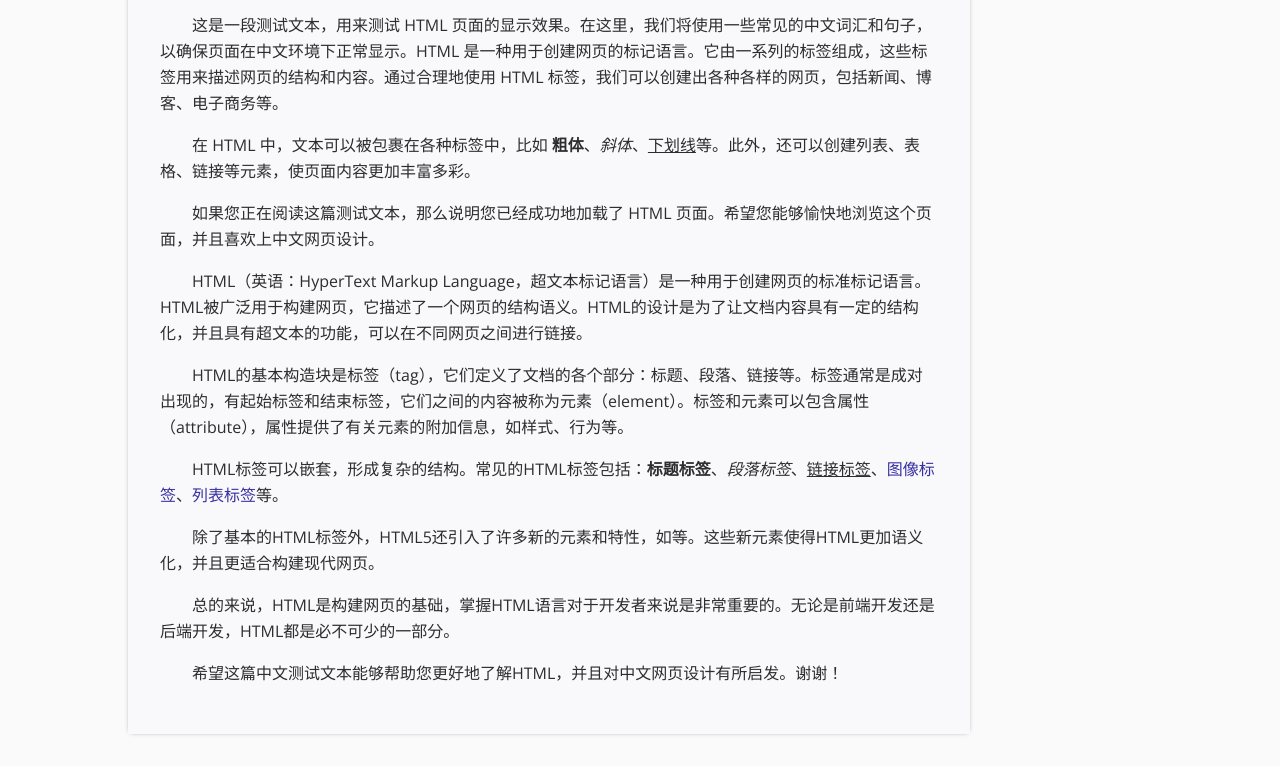
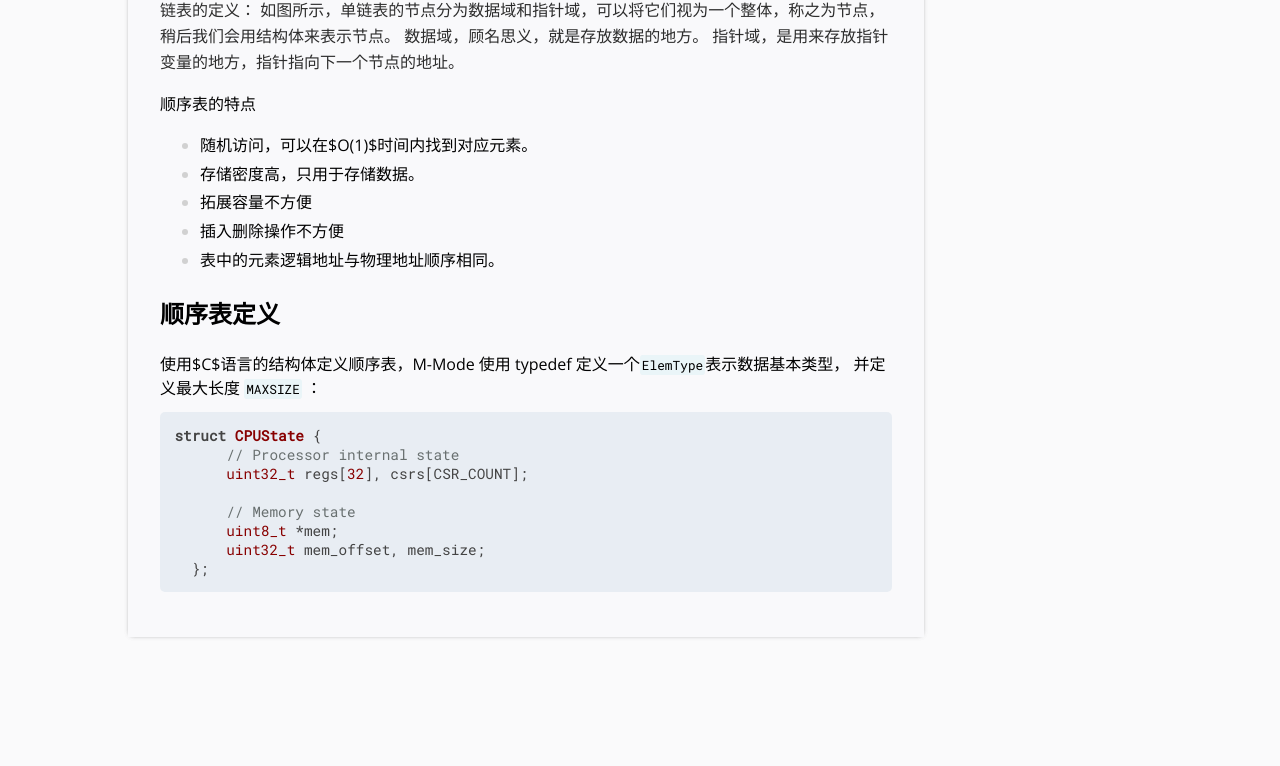
Before and after one commit to wulalacho/wulalacho.github.io, a plain HTML site: page posts/pages/中文测试.html in a window 1280 px wide. Shown: the part 159-925 px from the top of the page. After the commit the page ends 828 px from the top, so only its background shows below. Drawn offline with nearby package versions, Linux system fonts and the light colour scheme.

Commit message:
add content

```diff
--- a/assert/base.css
+++ b/assert/base.css
@@ -7,11 +7,6 @@
     font-family: 'Roboto Mono';
     size: 150%;
     src: url("/assert/fonts/RobotoMono-Regular.ttf");
-}
-
-@font-face {
-    font-family: 'kalam';
-    src: url("/assert/fonts/Kalam-Regular.ttf");
 }
 
 @font-face {
@@ -26,7 +21,7 @@ body {
     margin: 0;
 }
 .content {
-    width: 85ch;
+    width: 80ch;
     max-width: calc(100vw - 6em);
     margin: 2em auto 2em 8em;
     padding: 3rem 2rem 2rem 2rem;
--- a/posts/pages/中文测试.html
+++ b/posts/pages/中文测试.html
@@ -1,28 +1,56 @@
 <!DOCTYPE html>
 <html>
+
 <head>
   <title>之后的一些规划</title>
   <meta charset="utf-8">
   <meta content="width=device-width, initial-scale=0.6" name="viewport">
   <link href="../source/post.css" rel="stylesheet">
   <link rel="stylesheet" href="/assert/base.css">
+  <link rel="stylesheet" href="/posts/source/default.css">
+  <script src="https://cdnjs.cloudflare.com/ajax/libs/highlight.js/11.9.0/highlight.min.js"></script>
+
+  <script>hljs.highlightAll();</script>
 </head>
+
 <body>
   <div class="header">
     <span>Wulalacho's <a href="/index.html">Home Page</a></span>
     <span class="true-word">—— 努力感受生活的每一个瞬间</span>
   </div>
   <div class="content">
-      <h1>HTML 中文测试文本</h1>
-        <p>这是一段测试文本，用来测试 HTML 页面的显示效果。在这里，我们将使用一些常见的中文词汇和句子，以确保页面在中文环境下正常显示。HTML 是一种用于创建网页的标记语言。它由一系列的标签组成，这些标签用来描述网页的结构和内容。通过合理地使用 HTML 标签，我们可以创建出各种各样的网页，包括新闻、博客、电子商务等。</p>
-        <p>在 HTML 中，文本可以被包裹在各种标签中，比如 <strong>粗体</strong>、<em>斜体</em>、<u>下划线</u>等。此外，还可以创建列表、表格、链接等元素，使页面内容更加丰富多彩。</p>
-        <p>如果您正在阅读这篇测试文本，那么说明您已经成功地加载了 HTML 页面。希望您能够愉快地浏览这个页面，并且喜欢上中文网页设计。</p>
-        <p>HTML（英语：HyperText Markup Language，超文本标记语言）是一种用于创建网页的标准标记语言。HTML被广泛用于构建网页，它描述了一个网页的结构语义。HTML的设计是为了让文档内容具有一定的结构化，并且具有超文本的功能，可以在不同网页之间进行链接。</p>
-        <p>HTML的基本构造块是标签（tag），它们定义了文档的各个部分：标题、段落、链接等。标签通常是成对出现的，有起始标签和结束标签，它们之间的内容被称为元素（element）。标签和元素可以包含属性（attribute），属性提供了有关元素的附加信息，如样式、行为等。</p>
-        <p>HTML标签可以嵌套，形成复杂的结构。常见的HTML标签包括：<strong>标题标签</strong>、<em>段落标签</em>、<u>链接标签</u>、<a href="#">图像标签</a>、<a href="#">列表标签</a>等。</p>
-        <p>除了基本的HTML标签外，HTML5还引入了许多新的元素和特性，如等。这些新元素使得HTML更加语义化，并且更适合构建现代网页。</p>
-        <p>总的来说，HTML是构建网页的基础，掌握HTML语言对于开发者来说是非常重要的。无论是前端开发还是后端开发，HTML都是必不可少的一部分。</p>
-        <p>希望这篇中文测试文本能够帮助您更好地了解HTML，并且对中文网页设计有所启发。谢谢！</p>
+    <h2>数据结构笔记-链表</h2>
+
+    <p>链表的定义： 如图所示，单链表的节点分为数据域和指针域，可以将它们视为一个整体，称之为节点，稍后我们会用结构体来表示节点。
+      数据域，顾名思义，就是存放数据的地方。
+      指针域，是用来存放指针变量的地方，指针指向下一个节点的地址。</p>
+
+    顺序表的特点
+    <ul>
+      <li>
+        随机访问，可以在$O(1)$时间内找到对应元素。
+      </li>
+      <li>
+        存储密度高，只用于存储数据。
+      </li>
+      <li>拓展容量不方便</li>
+      <li>插入删除操作不方便</li>
+      <li>表中的元素逻辑地址与物理地址顺序相同。</li>
+    </ul>
+
+    <h2>顺序表定义</h2>
+    使用$C$语言的结构体定义顺序表，M-Mode
+    使用 typedef 定义一个<code>ElemType</code>表示数据基本类型，
+    并定义最大长度 <code>MAXSIZE</code> ：
+    <pre><code class="language-c">struct CPUState {
+      // Processor internal state
+      uint32_t regs[32], csrs[CSR_COUNT];
+
+      // Memory state
+      uint8_t *mem;
+      uint32_t mem_offset, mem_size;
+  };</code></pre>
   </div>
 </body>
+
 </html>
--- /dev/null
+++ b/posts/source/default.css
@@ -0,0 +1,120 @@
+pre code.hljs {
+  display: block;
+  overflow-x: auto;
+  padding: 1em
+}
+code.hljs {
+  padding: 3px 5px
+}
+/*!
+  Theme: Default
+  Description: Original highlight.js style
+  Author: (c) Ivan Sagalaev <maniac@softwaremaniacs.org>
+  Maintainer: @highlightjs/core-team
+  Website: https://highlightjs.org/
+  License: see project LICENSE
+  Touched: 2021
+*/
+/*
+This is left on purpose making default.css the single file that can be lifted
+as-is from the repository directly without the need for a build step
+
+Typically this "required" baseline CSS is added by `makestuff.js` during build.
+*/
+pre code.hljs {
+  display: block;
+  overflow-x: auto;
+  padding: 1em;
+  border-radius: 5px;
+}
+code.hljs {
+  padding: 3px;
+  font-size: 90%;
+  font-family: 'Roboto Mono';
+}
+/* end baseline CSS */
+.hljs {
+  background: rgba(226,232,240,.7);
+  color: #444
+}
+/* Base color: saturation 0; */
+.hljs-subst {
+  /* default */
+
+}
+/* purposely ignored */
+.hljs-formula,
+.hljs-attr,
+.hljs-property,
+.hljs-params {
+
+}
+.hljs-comment {
+  color: #697070
+}
+.hljs-tag,
+.hljs-punctuation {
+  color: #444a
+}
+.hljs-tag .hljs-name,
+.hljs-tag .hljs-attr {
+  color: #444
+}
+.hljs-keyword,
+.hljs-attribute,
+.hljs-selector-tag,
+.hljs-meta .hljs-keyword,
+.hljs-doctag,
+.hljs-name {
+  font-weight: bold
+}
+/* User color: hue: 0 */
+.hljs-type,
+.hljs-string,
+.hljs-number,
+.hljs-selector-id,
+.hljs-selector-class,
+.hljs-quote,
+.hljs-template-tag,
+.hljs-deletion {
+  color: #880000
+}
+.hljs-title,
+.hljs-section {
+  color: #880000;
+  font-weight: bold
+}
+.hljs-regexp,
+.hljs-symbol,
+.hljs-variable,
+.hljs-template-variable,
+.hljs-link,
+.hljs-selector-attr,
+.hljs-operator,
+.hljs-selector-pseudo {
+  color: #ab5656
+}
+/* Language color: hue: 90; */
+.hljs-literal {
+  color: #695
+}
+.hljs-built_in,
+.hljs-bullet,
+.hljs-code,
+.hljs-addition {
+  color: #397300
+}
+/* Meta color: hue: 200 */
+.hljs-meta {
+  color: #1f7199
+}
+.hljs-meta .hljs-string {
+  color: #38a
+}
+/* Misc effects */
+.hljs-emphasis {
+  font-style: italic
+}
+.hljs-strong {
+  font-weight: bold
+}
--- a/posts/source/post.css
+++ b/posts/source/post.css
@@ -19,7 +19,7 @@
 
 .content p {
     line-height: 1.625;
-    text-indent: 2em;
+    /* text-indent: 2em; */
     overflow-wrap: normal;
     word-break: normal;
     display: block;
@@ -30,17 +30,15 @@
     color: rgb(45, 45, 45);
 }
 
-pre {
-    padding-left: 2rem;
-}
 
-pre code {
-    white-space: pre-wrap;
-    word-wrap: break-word;
+
+code {
     font-family: 'Roboto Mono';
     font-size: 80%;
+    padding: 2px;
+    border-radius: 3px;
+    background-color: rgb(234, 245, 248);
 }
-
 .content a {
     text-decoration: none;
     color: #3730a3;
```
Also changed, not shown: index.html (+2 -1 lines), assert/fonts/Kalam-Bold.ttf (deleted), assert/fonts/Kalam-Regular.ttf (deleted), assert/未命名绘图.webp (deleted), 1 other file. Lines whose indentation alone changed are shown as unchanged.
